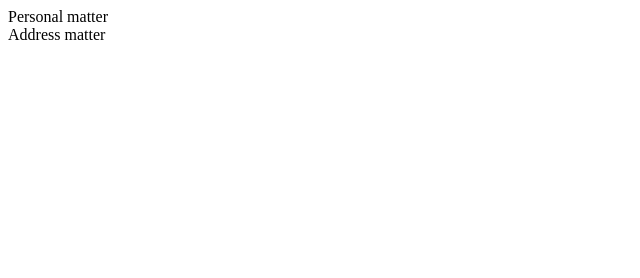
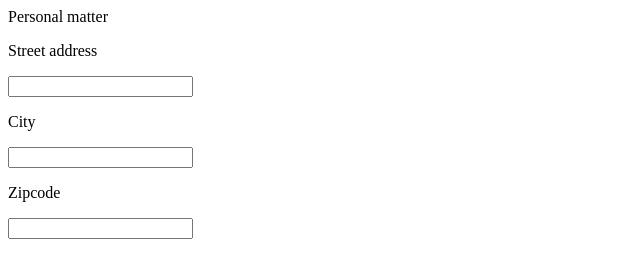
Before and after one commit to manasavesala/pull-request-practice, a plain HTML site: page index.html in a window 1280 px wide. Shown: the whole page, without its empty margins (0-640 px from the left). Drawn offline with Linux system fonts and the light colour scheme.

Commit message:
Add address input tags
Added address input tags for street address, city, and zipcode.

```diff
--- a/index.html
+++ b/index.html
@@ -7,9 +7,11 @@
 	<div id='personal'>
 		Personal matter
 	</div>
-	<!-- Manasa -->
+	<!-- Murali -->
 	<div id='address'>
-		Address matter
+		<p>Street address</p><input id='street'/>
+		<p>City</p><input id='city'/>
+		<p>Zipcode</p><input id='pin'/>
 	</div>
 </body>
 </html>
```
